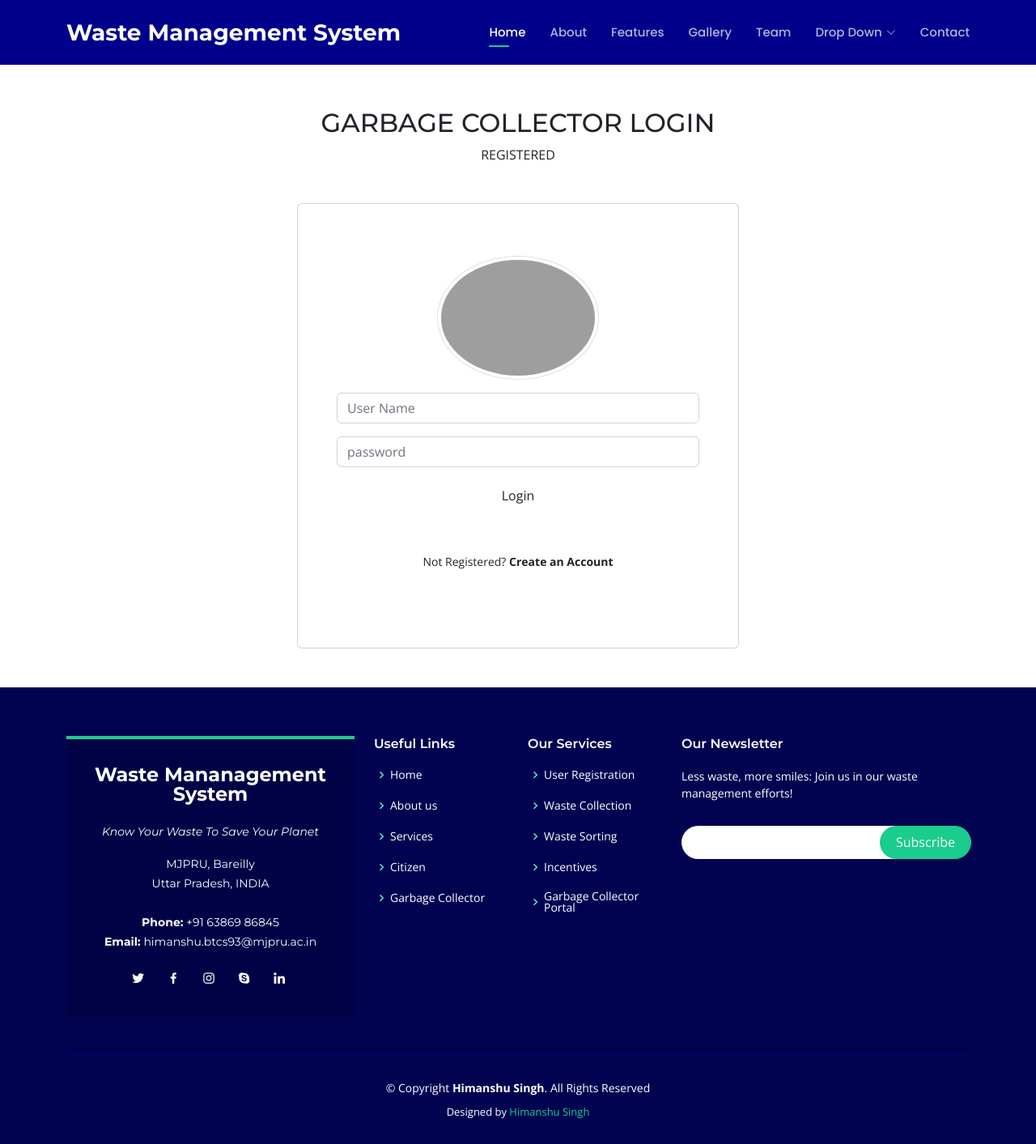
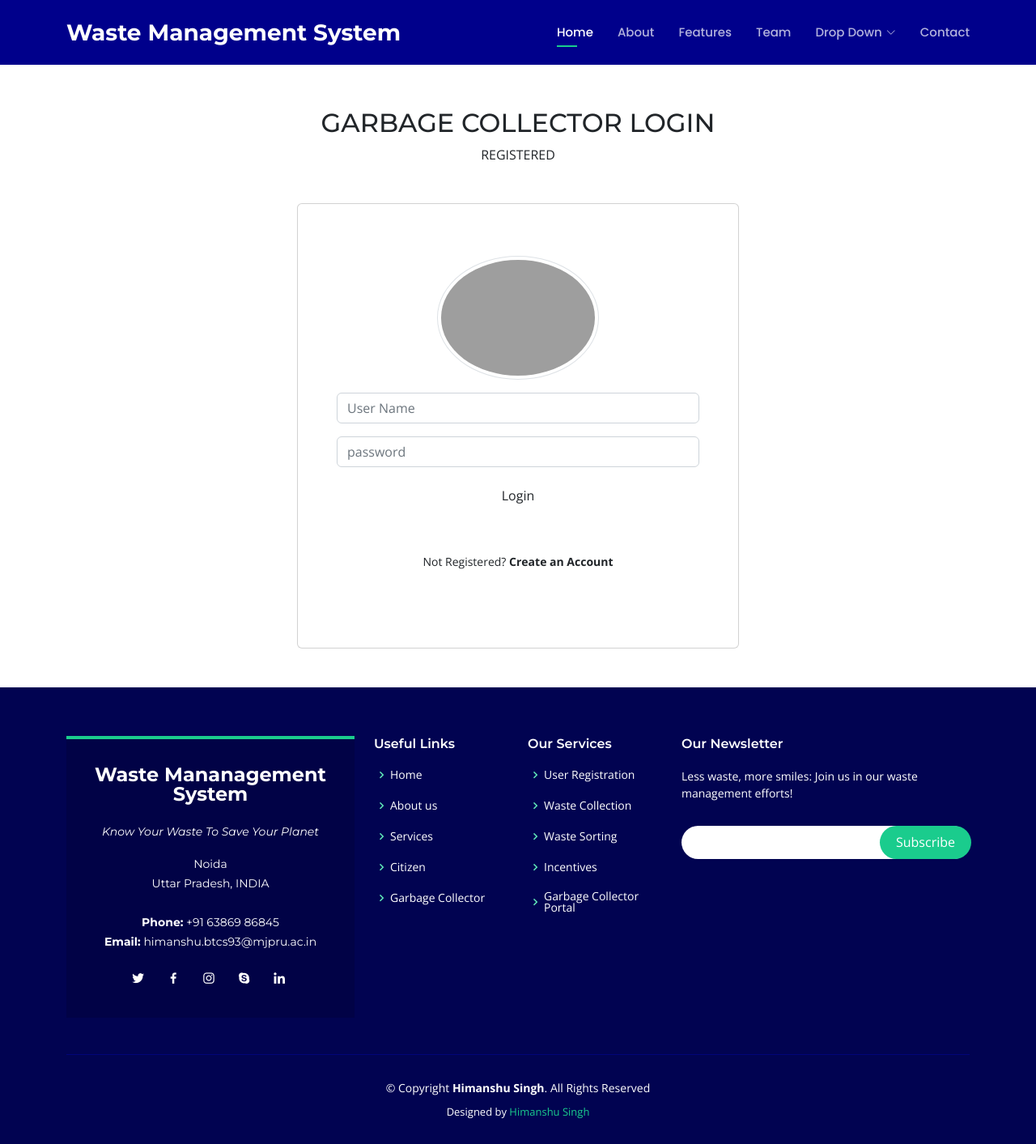
Before and after one commit to Himanshucwu20/Smart_Waste_Management_System, a Flask app: page /admin in a window 1280 px wide. Shown: the whole page at 81% size. Run offline with Flask 3, Linux system fonts and the light colour scheme; some libraries are stand-ins or nearby versions; grey boxes are pictures that could not be loaded.

Commit message:
Update layout.html

```diff
--- a/templates/layout.html
+++ b/templates/layout.html
@@ -45,7 +45,7 @@
           <li><a class="nav-link scrollto active" href="/">Home</a></li>
           <li><a class="nav-link scrollto" href="#about">About</a></li>
           <li><a class="nav-link scrollto" href="#features">Features</a></li>
-          <li><a class="nav-link scrollto" href="#gallery">Gallery</a></li>
+<!--           <li><a class="nav-link scrollto" href="#gallery">Gallery</a></li> -->
           <li><a class="nav-link scrollto" href="#team">Team</a></li>
           <!-- <li><a class="nav-link scrollto" href="#pricing">Pricing</a></li> -->
           <li class="dropdown"><a href="#"><span>Drop Down</span> <i class="bi bi-chevron-down"></i></a>
@@ -59,7 +59,7 @@
 
             </ul>
           </li>
-          <li><a class="nav-link scrollto" href="/contact">Contact</a></li>
+          <li><a class="nav-link scrollto" href="#contact">Contact</a></li>
         </ul>
         <i class="bi bi-list mobile-nav-toggle"></i>
       </nav><!-- .navbar -->
@@ -80,7 +80,7 @@
               <h3>Waste Mananagement System</h3>
               <p class="pb-3"><em>Know Your Waste To Save Your Planet</em></p>
               <p>
-                MJPRU, Bareilly <br>
+                Noida<br>
                 Uttar Pradesh, INDIA <br><br>
                 <strong>Phone:</strong> +91 63869 86845<br>
                 <strong>Email:</strong> himanshu.btcs93@mjpru.ac.in<br>
@@ -120,7 +120,7 @@
           <div class="col-lg-4 col-md-6 footer-newsletter">
             <h4>Our Newsletter</h4>
             <p>Less waste, more smiles: Join us in our waste management efforts!</p>
-            <form action="/signup">
+            <form action="/">
               <input type="email" name="emails"><input type="submit" value="Subscribe">
             </form>
 
```
